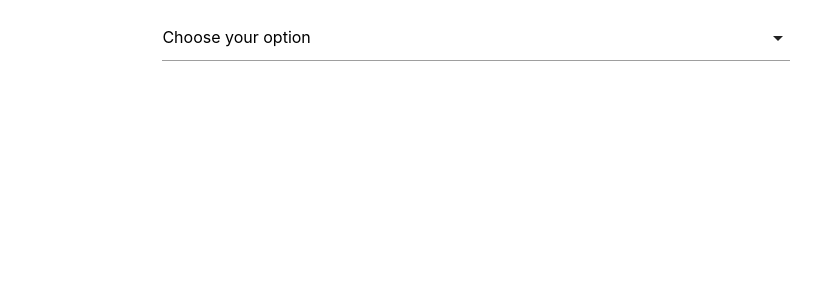
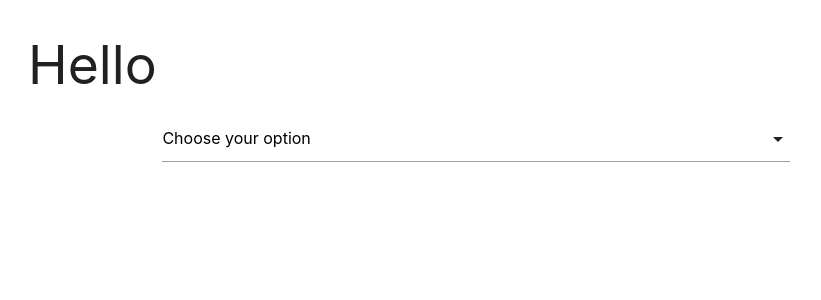
Before and after one commit to MohamedArif20091999/api-client, a React (Create React App) app: page / in a window 1280 px wide. Shown: the top 300 px of the page, without its empty margins (164-985 px from the left). Built offline with nearby package versions, Linux system fonts and the light colour scheme.

Commit message:
Add 1. Managed state in roor

```diff
--- a/src/components/App.js
+++ b/src/components/App.js
@@ -1,10 +1,20 @@
 import React from "react";
+import { useState, useEffect } from "react";
 import RequestType from "./RequestType";
 
 const App = () => {
+  const [requestType, setRequestType] = useState("Hello");
+  useEffect(() => {
+    console.log(setRequestType);
+  }, [setRequestType]);
+  const handleRequestType = (reqType) => {
+    setRequestType(reqType);
+  };
+
   return (
     <div className="container">
-      <RequestType></RequestType>
+      <h2>{requestType}</h2>
+      <RequestType reqTypeHandler={handleRequestType}></RequestType>
     </div>
   );
 };
--- a/src/components/RequestType.js
+++ b/src/components/RequestType.js
@@ -1,11 +1,11 @@
 import React from "react";
-import { useEffect } from "react";
+import { useEffect, useState } from "react";
 import M from "materialize-css";
 
-const RequestType = () => {
+const RequestType = ({ reqTypeHandler }) => {
   useEffect(() => {
+    // console.log(reqTypeHandler);
     console.log(M);
-
     M.AutoInit();
   }, []);
   return (
@@ -13,7 +13,7 @@ const RequestType = () => {
       <div className="input-field row">
         <select
           className="col s2"
-          onChange={(e) => console.log(e.target.value)}
+          onChange={(e) => reqTypeHandler(e.target.value)}
         >
           <option value="" disabled selected>
             Choose your option
```
